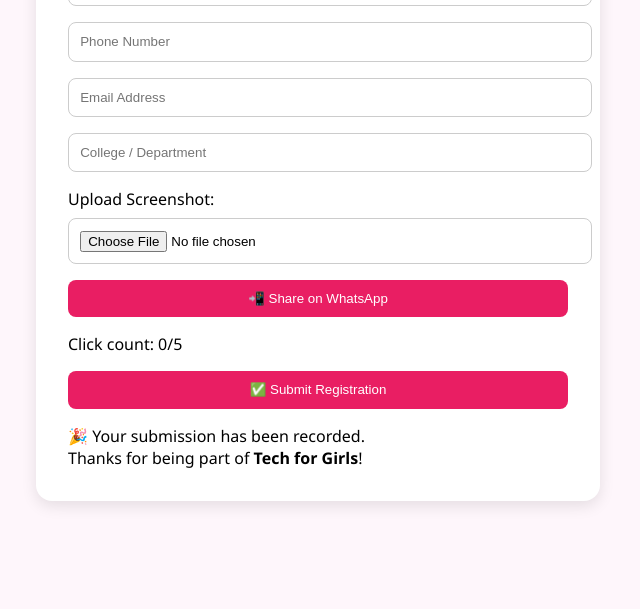
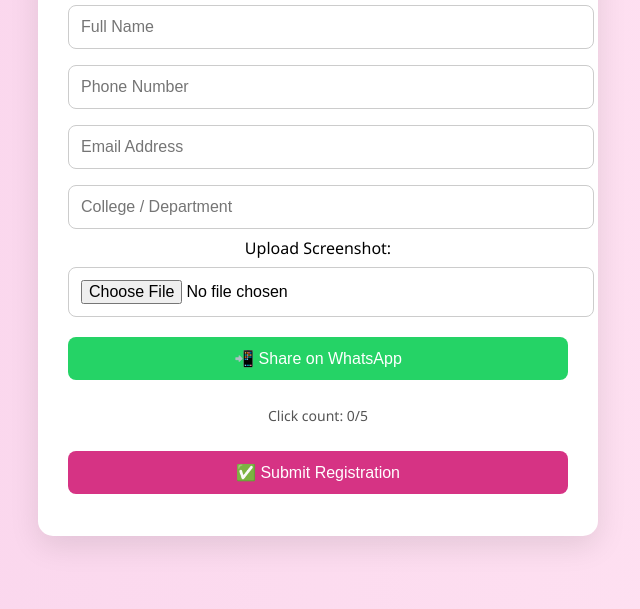
Before and after one commit to Minesh8307/Tech-for-Girls.github.io, a plain HTML site: page index.html in a window 1280 px wide. Shown: the part 191-800 px from the top of the page, without its empty margins (322-962 px from the left). Drawn offline with Linux system fonts and the light colour scheme.

Commit message:
Update style.css

```diff
--- a/style.css
+++ b/style.css
@@ -1,38 +1,83 @@
 body {
+  margin: 0;
+  padding: 0;
+  background: linear-gradient(to right, #f9d4ec, #ffe3f2);
   font-family: 'Segoe UI', sans-serif;
-  background: #fef6fb;
   display: flex;
+  align-items: center;
   justify-content: center;
-  padding: 2rem;
+  min-height: 100vh;
 }
 
 .container {
-  background: white;
-  padding: 2rem;
-  border-radius: 1rem;
-  box-shadow: 0 5px 15px rgba(0,0,0,0.1);
+  background: #ffffff;
+  padding: 30px;
+  border-radius: 15px;
+  box-shadow: 0 10px 30px rgba(0, 0, 0, 0.1);
+  width: 90%;
   max-width: 500px;
-  width: 100%;
+  text-align: center;
 }
 
-input, button {
-  display: block;
-  margin-top: 0.5rem;
-  margin-bottom: 1rem;
-  width: 100%;
-  padding: 0.7rem;
-  border-radius: 0.5rem;
-  border: 1px solid #ccc;
+h1 {
+  margin-bottom: 20px;
+  color: #d63384;
 }
 
-button {
-  background-color: #e91e63;
-  color: white;
+.form input[type="text"],
+.form input[type="number"],
+.form input[type="email"],
+.form input[type="file"] {
+  width: 100%;
+  padding: 12px;
+  margin: 8px 0;
+  border: 1px solid #ccc;
+  border-radius: 8px;
+  outline: none;
+  font-size: 16px;
+}
+
+.share-btn,
+.submit-btn {
+  width: 100%;
+  padding: 12px;
+  margin: 12px 0;
+  font-size: 16px;
   border: none;
+  border-radius: 8px;
   cursor: pointer;
   transition: 0.3s ease;
 }
 
-button:hover {
-  background-color: #c2185b;
+.share-btn {
+  background-color: #25d366;
+  color: white;
 }
+
+.share-btn:hover {
+  background-color: #1eb853;
+}
+
+.submit-btn {
+  background-color: #d63384;
+  color: white;
+}
+
+.submit-btn:hover {
+  background-color: #b62a6c;
+}
+
+#shareCount {
+  font-size: 14px;
+  color: #555;
+}
+
+.thankyou {
+  font-size: 18px;
+  font-weight: 500;
+  color: #333;
+  padding: 20px;
+  background-color: #e6f9e6;
+  border-radius: 10px;
+  display: none;
+}
```
